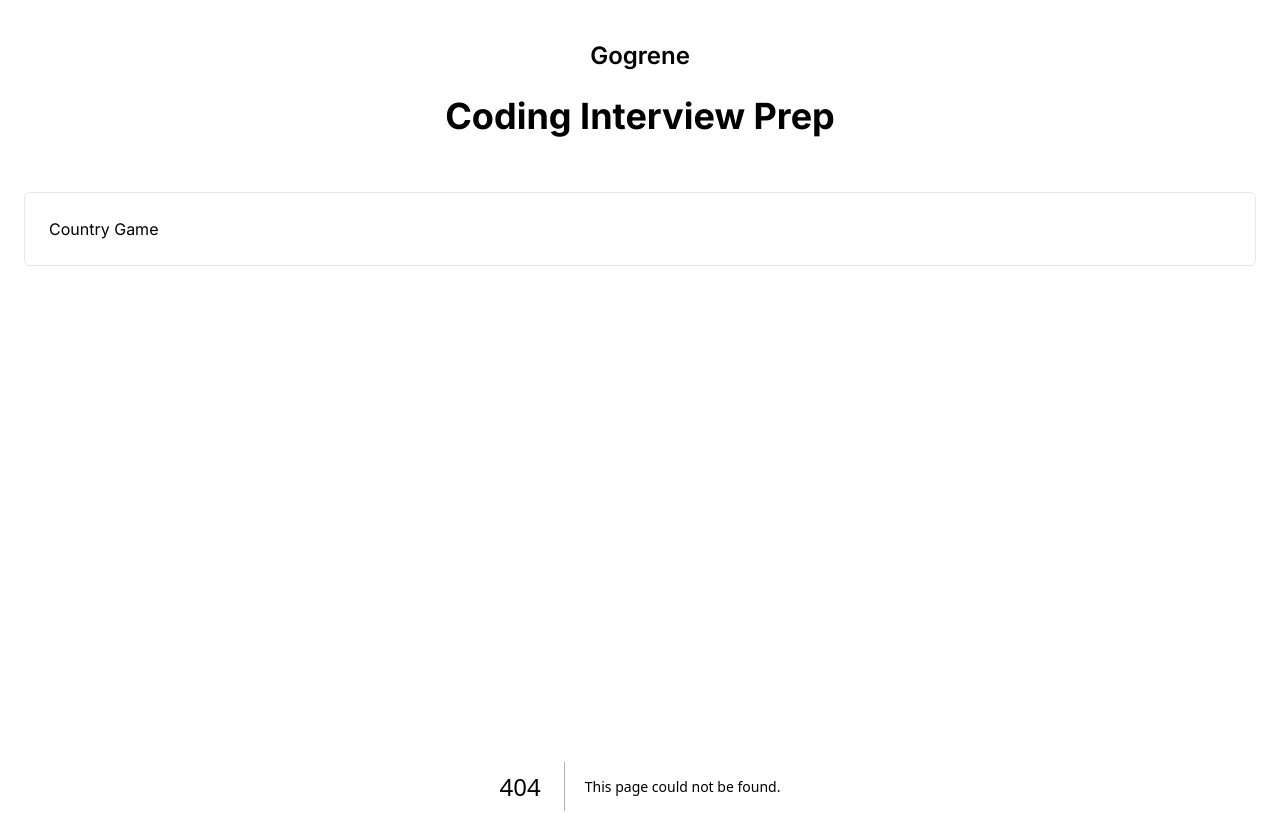
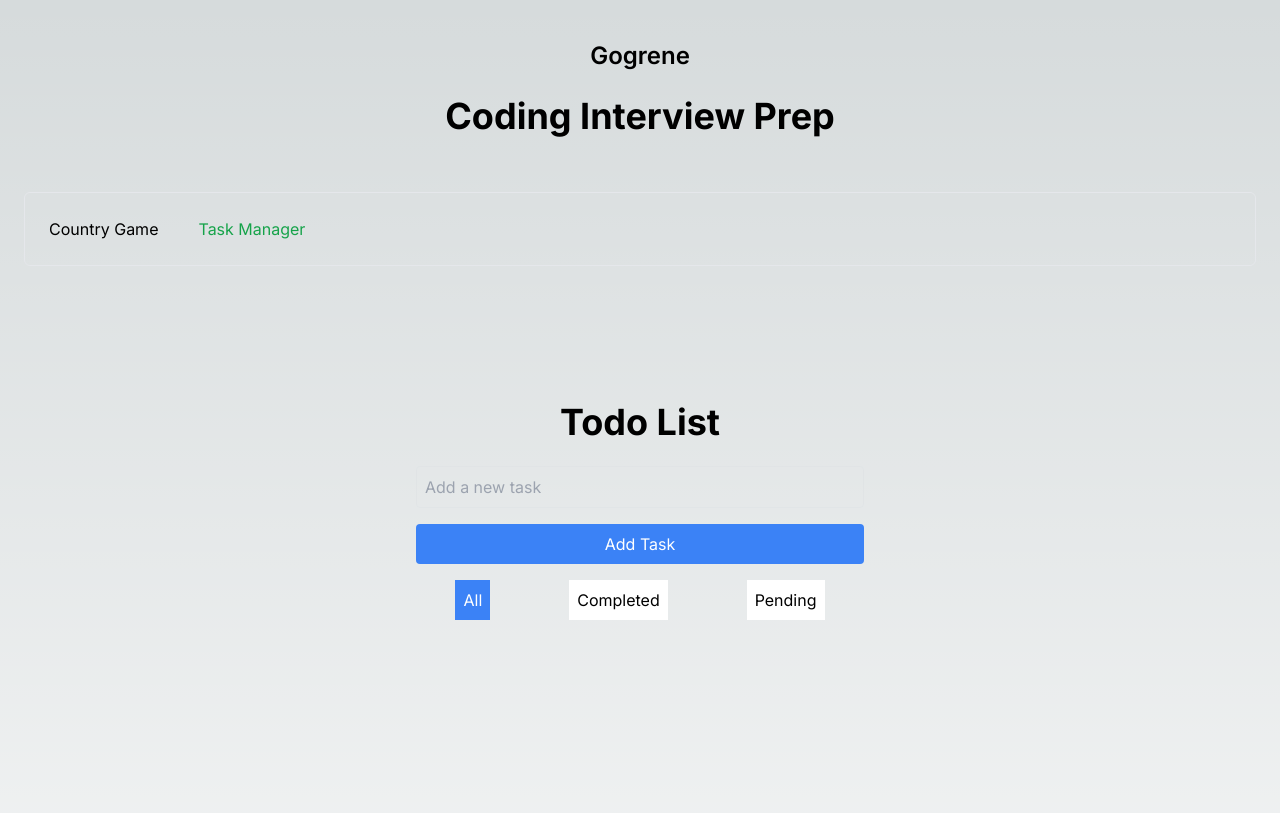
Before and after one commit to emmaudeji/coding_interview_prep, a Next.js app: page /todo_app in a window 1280 px wide. Before the commit this address had no page. Shown: the top 813 px of the page. Built offline with nearby package versions, Linux system fonts and the light colour scheme.

Commit message:
implemented CRUD functions for task manager

```diff
--- a/app/layout.tsx
+++ b/app/layout.tsx
@@ -16,7 +16,7 @@ export default function RootLayout({
   children: React.ReactNode;
 }>) {
   return (
-    <html lang="en">
+    <html lang="en"  suppressHydrationWarning>
       <body className={inter.className}>
         <Layout>
           {children}
--- /dev/null
+++ b/app/todo_app/page.tsx
@@ -0,0 +1,11 @@
+import TodoApp from '@/components/TodoApp'
+import React from 'react'
+
+const page = () => {
+
+  return (
+    <TodoApp/>
+  )
+}
+
+export default page
--- a/components/CountryGame/CountryGame.tsx
+++ b/components/CountryGame/CountryGame.tsx
@@ -1,7 +1,6 @@
 "use client"
 
 // Build Country Capital Game | Microsoft Frontend Interview Question | JavaScript | React.js
-// https://devtools.tech/questions/s/build-country-capital-game-or-microsoft-frontend-interview-question-or-javascript-or-react-js---qid---yPb5g7MLCSf6j2F3qjqj
 
 import React, { useEffect, useState } from 'react'
 import Code from './Code';
--- a/components/Layout/Header.tsx
+++ b/components/Layout/Header.tsx
@@ -6,6 +6,7 @@ import React from 'react'
 
 const navlinks = [
     {label: 'Country Game', link: '/countrygame'},
+    {label: 'Task Manager', link: '/todo_app'},
 ]
 
 const Header = () => {
--- /dev/null
+++ b/components/TodoApp/index.tsx
@@ -0,0 +1,130 @@
+"use client"
+
+import React, { useState, useEffect } from 'react';
+import { text } from 'stream/consumers';
+
+interface Task {
+  id: number, text:string, completed:boolean
+}
+
+const TodoApp = () => {
+  const [tasks, setTasks] = useState<Task[]>(()=>{
+    const savedTasks = typeof window !== "undefined" ? localStorage.getItem('tasks') : null;
+    if (savedTasks) {
+      return JSON.parse(savedTasks);
+    }
+  });
+  const [newTask, setNewTask] = useState<any>('');
+  const [filter, setFilter] = useState('all');
+  const [isEdit, setEdit] = useState(false);
+
+  // Save tasks to localStorage
+  useEffect(() => {
+    if (typeof window !== "undefined") {
+      localStorage.setItem('tasks', JSON.stringify(tasks));
+    }
+  }, [tasks]);
+
+    const addTask = () => {
+      if(!isEdit){
+        if (newTask.trim() === '') return;
+        setTasks([...tasks, { id: Date.now(), text: newTask, completed: false }]);
+      } else {
+        // edit task
+        setTasks(tasks.map(task=>
+          task.id===newTask.id ? newTask : task
+        ))
+        setEdit(false)
+      }
+      setNewTask('');
+    };
+
+    const deleteTask = (id:number) => {
+      setTasks(tasks.filter(task => task.id !== id));
+    };
+
+    const toggleTaskCompletion = (id:number) => {
+      setTasks(tasks.map(task => (
+        task.id === id ? { ...task, completed: !task.completed } : task
+      )));
+    };
+
+    const filteredTasks = tasks?.filter(task => {
+      if (filter === 'completed') return task.completed;
+      if (filter === 'pending') return !task.completed;
+      return true;
+    });
+
+    return (
+      <div className="min-h-screen flex flex-col items-center p-4">
+        <h1 className="text-4xl font-bold mb-6">Todo List</h1>
+        <div className="w-full max-w-md">
+          <input
+            type="text"
+            value={!isEdit ? newTask : newTask?.text}
+            onChange={(e) => setNewTask( !isEdit ?  e.target.value : {...newTask, text:  e.target.value})}
+            className="w-full bg-transparent p-2 mb-4 border border-gray-300/20 rounded"
+            placeholder="Add a new task"
+          />
+          <button
+            type='submit'
+            onClick={addTask}
+            className="w-full p-2 bg-blue-500 text-white rounded mb-4"
+          >
+            {!isEdit ? 'Add Task' : 'Edit Task'}
+          </button>
+          <div className="flex justify-around mb-4">
+            <button
+              onClick={() => setFilter('all')}
+              className={`p-2 ${filter === 'all' ? 'bg-blue-500 text-white' : 'bg-white text-black'}`}
+            >
+              All
+            </button>
+            <button
+              onClick={() => setFilter('completed')}
+              className={`p-2 ${filter === 'completed' ? 'bg-blue-500 text-white' : 'bg-white text-black'}`}
+            >
+              Completed
+            </button>
+            <button
+              onClick={() => setFilter('pending')}
+              className={`p-2 ${filter === 'pending' ? 'bg-blue-500 text-white' : 'bg-white text-black'}`}
+            >
+              Pending
+            </button>
+          </div>
+          <ul>
+            {filteredTasks?.map(task => (
+              <li key={task.id} className="flex items-center justify-between p-2 border-b border-gray-300">
+                <span
+                  // onClick={() => toggleTaskCompletion(task.id)}
+                  className={`cursor-pointer ${task.completed ? 'line-through' : ''}`}
+                >
+                  {task.text}
+                </span>
+
+                <div className="flex gap-2 items-center">
+                  <button onClick={() => toggleTaskCompletion(task.id)} className="text-green-500">
+                    Mark
+                  </button>
+                  <button onClick={() =>{
+                    setNewTask(task)
+                    setEdit(true)
+                    }} className="text-blue-500">
+                    Edit
+                  </button>
+                  <button onClick={() => deleteTask(task.id)} className="text-red-500">
+                    Delete
+                  </button>
+                </div>
+
+              </li>
+            ))}
+          </ul>
+        </div>
+      </div>
+    );
+  };
+
+
+export default TodoApp
--- a/package.json
+++ b/package.json
@@ -9,6 +9,7 @@
     "lint": "next lint"
   },
   "dependencies": {
+    "lucide-react": "^0.379.0",
     "next": "14.2.3",
     "prismjs": "^1.29.0",
     "react": "^18",
```
Also changed, not shown: 1 other file (tests, documents, lock files or other folders).
